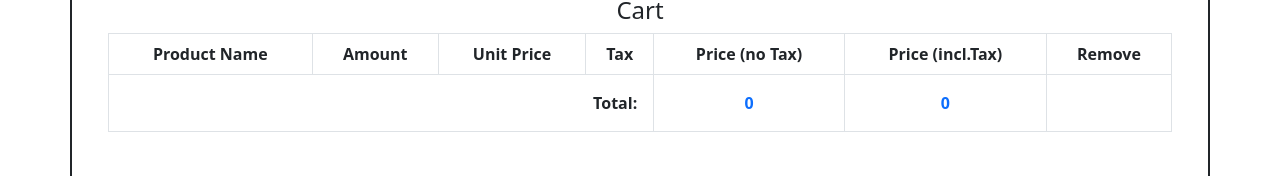
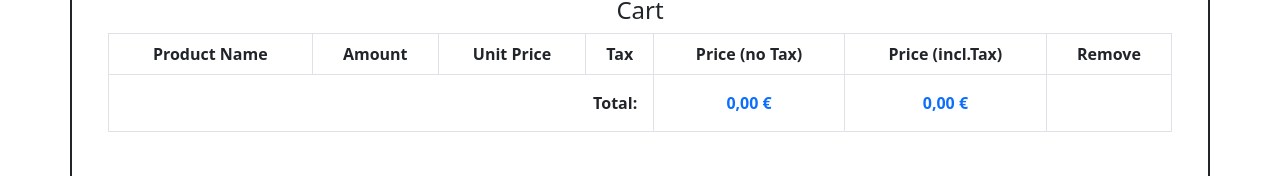
Before and after one commit to rfierros/test_and_yaml, a React (Vite) app: page / in a window 1280 px wide. Shown: the part 199-375 px from the top of the page. Built offline with nearby package versions, Linux system fonts and the light colour scheme.

Commit message:
v0.06 Some validations and calculations

```diff
--- a/src/components/Cart.tsx
+++ b/src/components/Cart.tsx
@@ -1,3 +1,4 @@
+import { useState } from 'react'
 import Container from 'react-bootstrap/Container'
 import Row from 'react-bootstrap/Row'
 import Col from 'react-bootstrap/Col'
@@ -9,7 +10,6 @@ import { formatCurrency } from '../utils/formatCurrency'
 
 export default function Cart() {
    const { cartItems, MAX_NUM_PRODUCTS, clearCart, removeFromCart } = useCart()
-
    return (
       <>
       <Container className="border border-2 border-dark p-4">
@@ -46,8 +46,16 @@ export default function Cart() {
                <tfoot>
                 <tr>
                   <td className="p-3 text-end fw-bold" colSpan={4}>Total:</td>
-                  <td className="p-3 text-primary fw-bold" >0</td>
-                  <td className="p-3 text-primary fw-bold" >0</td>
+                  <td className="p-3 text-primary fw-bold" >
+                     {formatCurrency(cartItems.reduce((total, cartItem) => {
+                                       return total + (cartItem.prod.price) * cartItem.amount
+                                     }, 0))}
+                  </td>
+                  <td className="p-3 text-primary fw-bold" >
+                     {formatCurrency(cartItems.reduce((total, cartItem) => {
+                                       return total + (cartItem.prod.price) * ((100+cartItem.prod.taxRate)/100) * cartItem.amount
+                                     }, 0))}
+                  </td>
                   <td ></td>
                </tr>
                </tfoot>
--- a/src/components/ProductSelection.tsx
+++ b/src/components/ProductSelection.tsx
@@ -38,8 +38,6 @@ export default function ProductSelection() {
          alert('Amount must be greater than 0')
       } else {
          addToCart(selected,amount)
-         console.log(selected)
-         console.log(amount)
       }
    }
 
@@ -79,8 +77,6 @@ export default function ProductSelection() {
          <Col>
             <Button onClick={handleAddProduct}>add to Cart</Button>
          </Col>
-
-
          </Row>
 
       </Container>
--- a/src/context/CartContext.tsx
+++ b/src/context/CartContext.tsx
@@ -31,6 +31,10 @@ export function CartProvider ({children}: CartProviderProps) {
    }
 
    function addToCart(prod: productProps, amount: number) {
+      if (cartItems.length >= MAX_NUM_PRODUCTS) {
+         alert('Maximum number of products reached.')
+
+      } else {
          setCartItems(currentItems => {
             if (currentItems.find(item => item.prod.id === prod.id) == null) { //if it doesn't exist we add it
                return [...currentItems, {prod, amount}]
@@ -44,6 +48,8 @@ export function CartProvider ({children}: CartProviderProps) {
                })
             }
          })
+      }
+
    }
 
    function removeFromCart(id: string) {
```
Also changed, not shown: 1 other file (tests, documents, lock files or other folders). Lines whose indentation alone changed are shown as unchanged.
